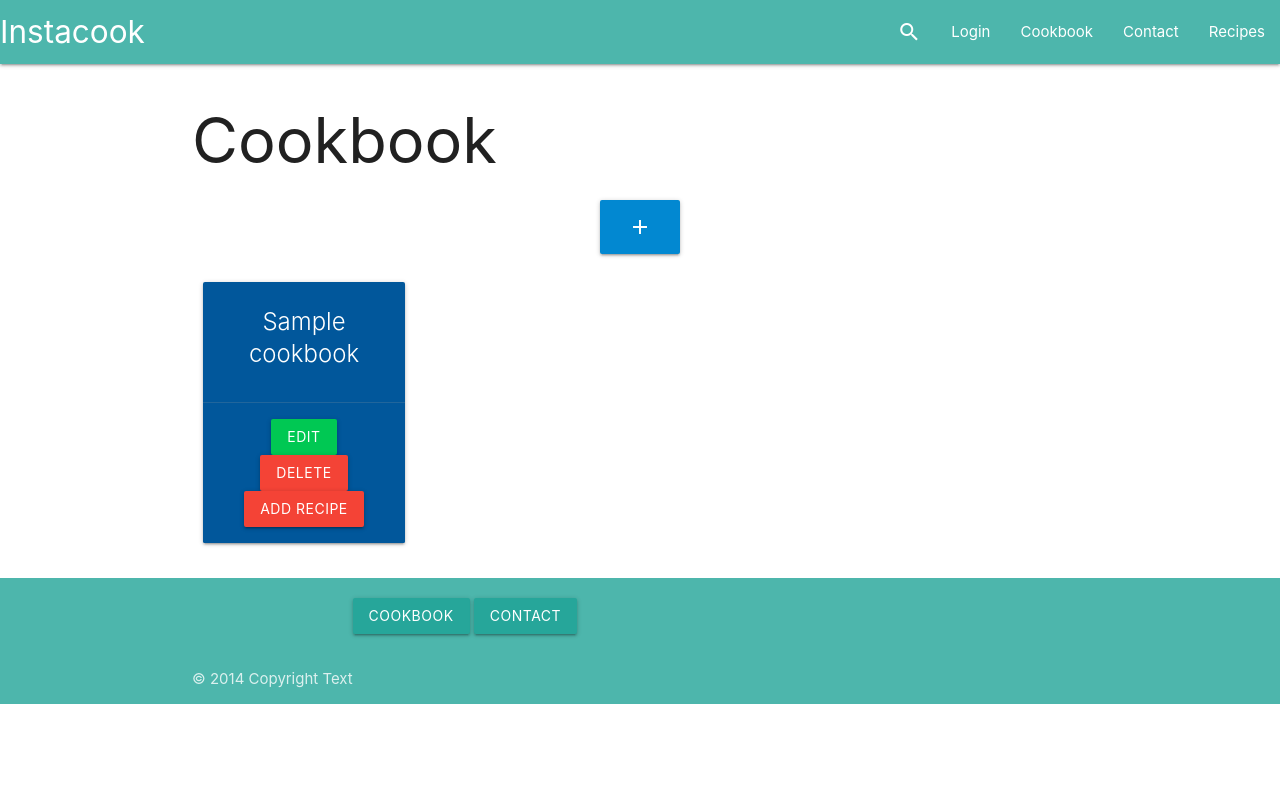
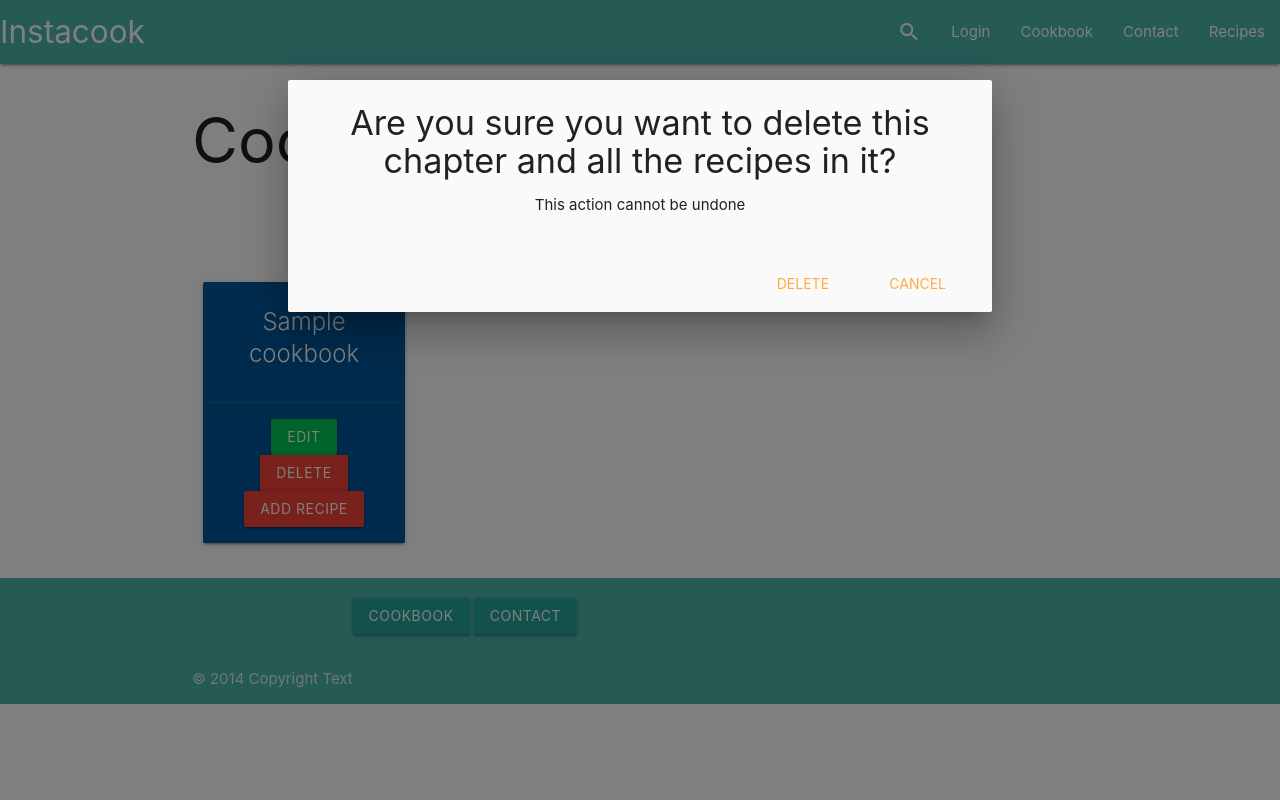
Before and after one commit to kateuj/instacook, a Flask app: page /cookbook in a window 1280 px wide, after a click on "DELETE". Run offline with Flask 2, Linux system fonts and the light colour scheme; tables that the repository leaves empty hold one stand-in row (values such as "Sample post").

Commit message:
modal trigger class added to fix bug

```diff
--- a/recipes/templates/cookbook.html
+++ b/recipes/templates/cookbook.html
@@ -19,7 +19,7 @@
             </div>
             <div class="card-action">
                 <a href="{{ url_for('edit_cookbook', cookbook_id=cookbook.id) }}" class="btn green accent-4">Edit</a>
-                <a href="#modal-{{ cookbook.id }}" class="btn red">Delete</a>
+                <a href="#modal-{{ cookbook.id }}" class="btn red modal-trigger">Delete</a>
                 <a href="{{ url_for('add_recipe') }}" class="btn red">Add Recipe</a>
 
                 <!-- Modal Structure -->
```
